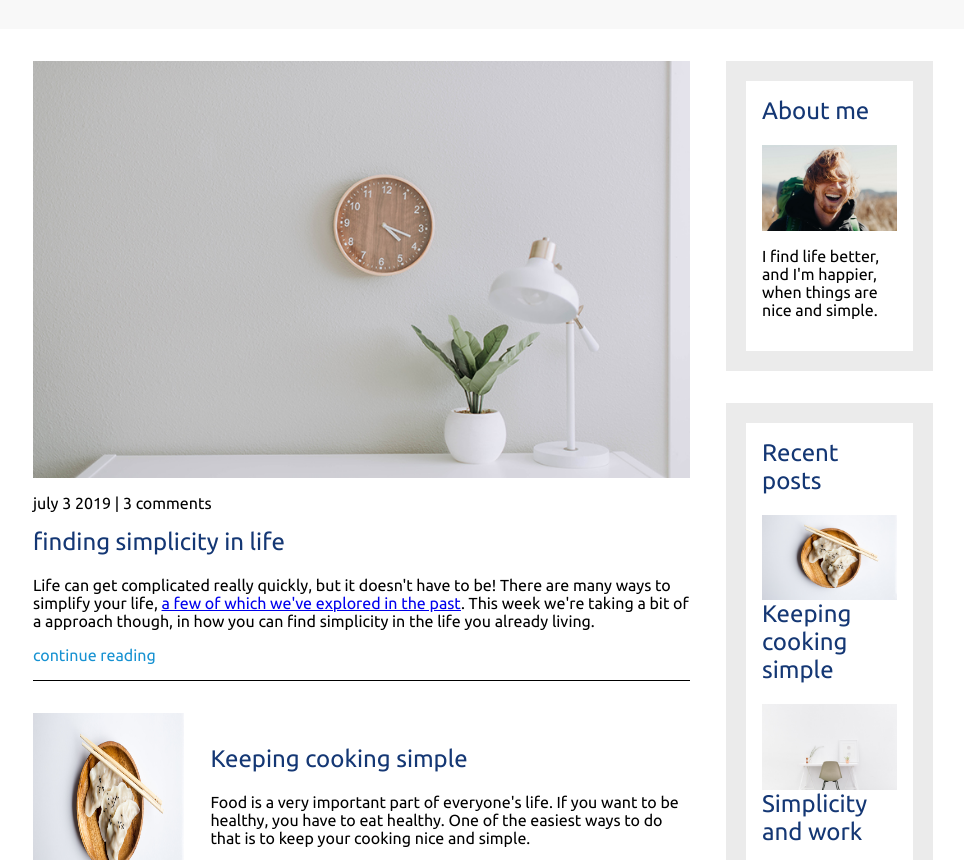
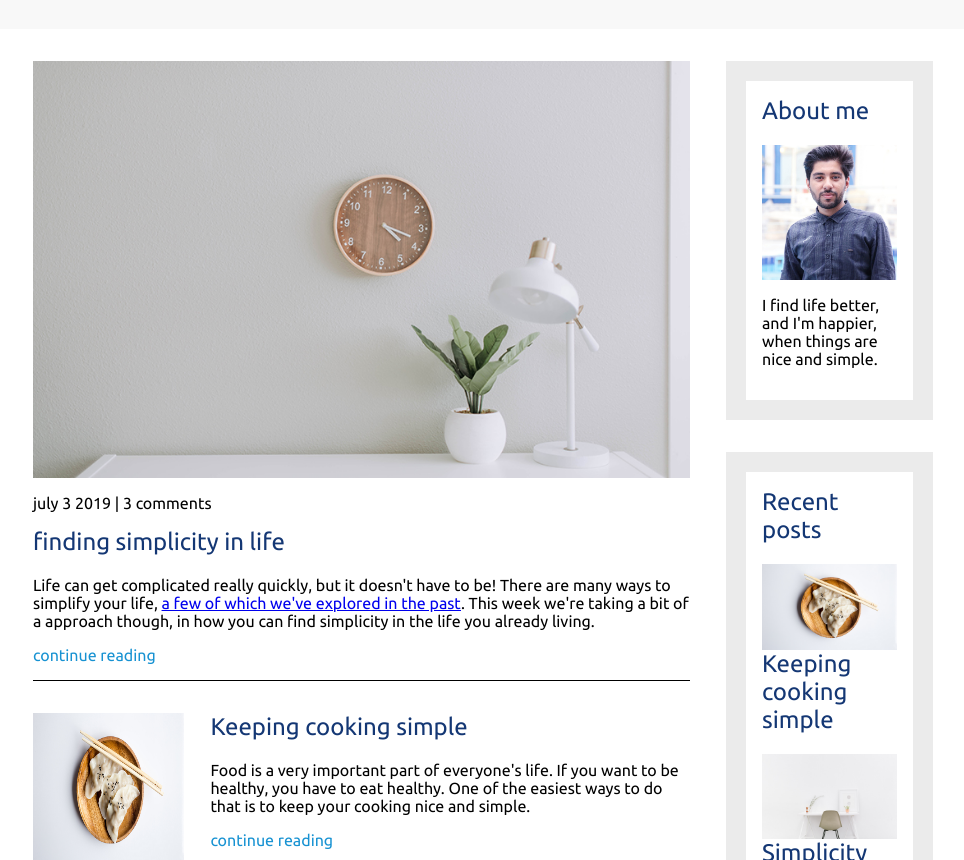
Before and after one commit to Asadsaleem123/responsive-layput, a plain HTML site: page index.html in a window 1280 px wide. Shown: the part 89-949 px from the top of the page, without its empty margins (157-1121 px from the left). Drawn offline with Linux system fonts and the light colour scheme.

Commit message:
secondcommit

```diff
--- a/index.css
+++ b/index.css
@@ -117,8 +117,6 @@ nav a:focus {
 }
 .col-3{
     width: 73%;
-    margin-top: 2em;
-
 }
 h2{
     margin-top: 0;
--- a/index.html
+++ b/index.html
@@ -60,7 +60,7 @@
              <div class="col-2">
                  <div class="about-me">
                      <h2>About me</h2>
-                     <img src="img/about-me.jpg">
+                     <img src="img/asad.jpg">
                      <p>I find life better, and I'm happier, when things are nice and simple.</p>
                 </div>
                  <div class="recent-posts">
```
Also changed, not shown: img/asad.jpg (added).
